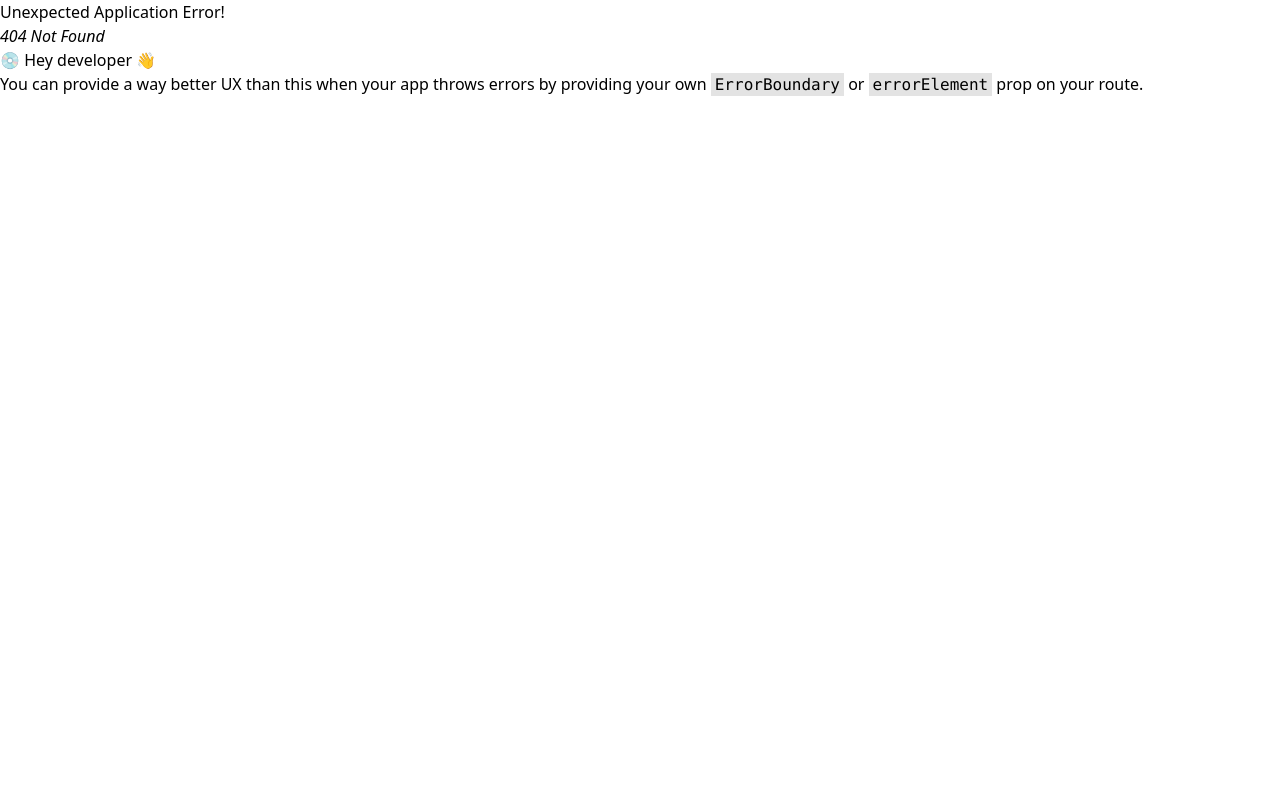
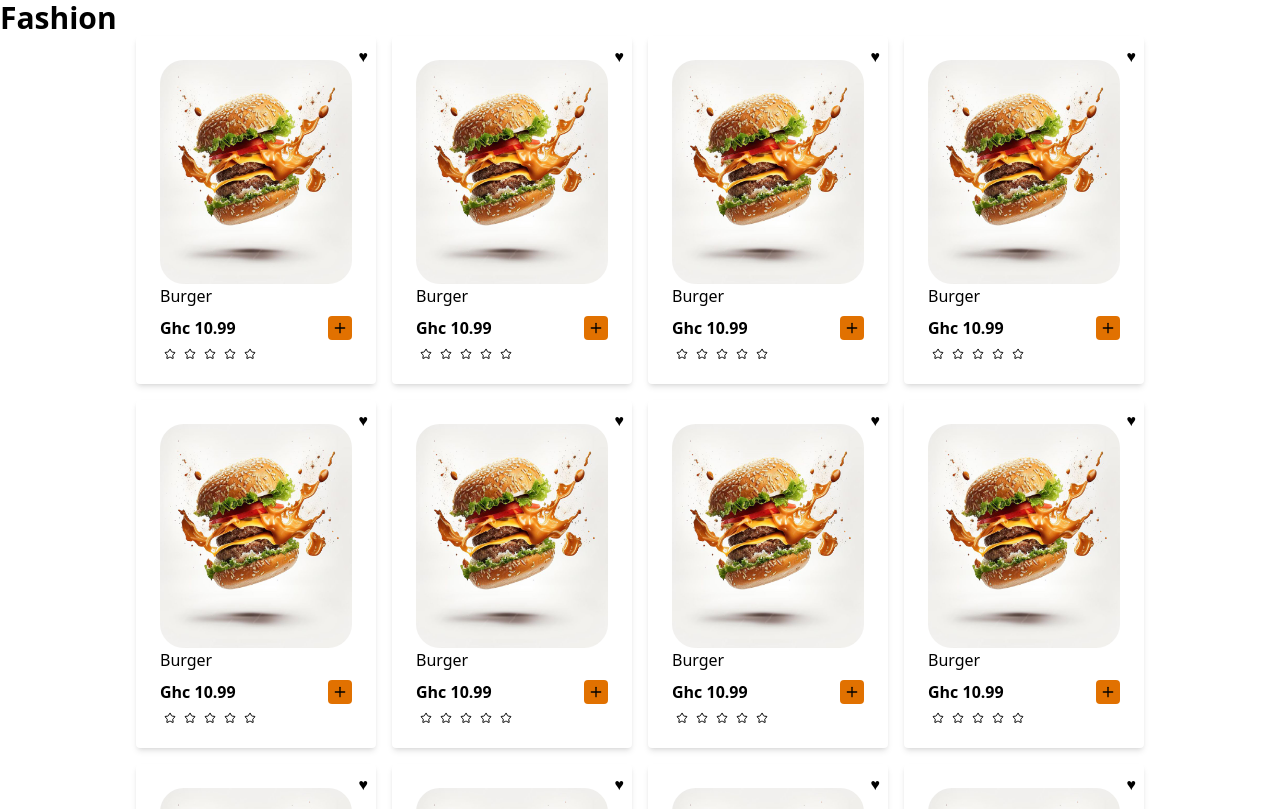
Before and after one commit to Real-Bambi/bambi_online, a React (Vite) app: page /fashion in a window 1280 px wide. Before the commit this address had no page. Shown: the top 809 px of the page. Built offline with nearby package versions, Linux system fonts and the light colour scheme.

Commit message:
creation of categories

```diff
--- a/src/App.jsx
+++ b/src/App.jsx
@@ -5,6 +5,7 @@ import Register from "./Pages/Register";
 import Product from "./Pages/Product";
 import DashBoard from "./Pages/DashBoard";
 import AllProducts from "./AllProducts";
+import Fashion from "./Pages/categories/Fashion";
 
 
 const onlineRouter = createBrowserRouter([
@@ -13,7 +14,8 @@ const onlineRouter = createBrowserRouter([
   {path:'/register', element: <Register />},
   {path:'/product', element: <Product />},
   {path:'/dashboard', element: <DashBoard />},
-  {path:'/allproducts', element: <AllProducts />}
+  {path:'/allproducts', element: <AllProducts />},
+  {path:'/fashion', element:<Fashion />}
 ])
 function App() {
 
--- a/src/Pages/Product.jsx
+++ b/src/Pages/Product.jsx
@@ -1,7 +1,13 @@
+import ProductCard from "../components/ProductCard"
+
 export default function Product () {
    return(
-     <div>
-        This is the View Product Page
+     <div className="flex gap-20 ">
+      {[1,2,3].map(item=>{
+         return (
+            <ProductCard  key={item.id}  />
+         )
+      })}
     </div>
    )
 }
--- /dev/null
+++ b/src/Pages/categories/Animals.jsx
@@ -0,0 +1,9 @@
+import Category from "../../components/Category"
+
+export default function Animals () {
+    return(
+       <div className=" flex items-center justify-center">
+         <Category />
+       </div>
+    )
+}
--- /dev/null
+++ b/src/Pages/categories/Beauty.jsx
@@ -0,0 +1,9 @@
+import Category from "../../components/Category"
+
+export default function Beauty () {
+    return(
+       <div className=" flex items-center justify-center">
+         <Category />
+       </div>
+    )
+}
--- /dev/null
+++ b/src/Pages/categories/Equipment.jsx
@@ -0,0 +1,9 @@
+import Category from "../../components/Category"
+
+export default function Equipment () {
+    return(
+       <div className=" flex items-center justify-center">
+         <Category />
+       </div>
+    )
+}
--- /dev/null
+++ b/src/Pages/categories/Fashion.jsx
@@ -0,0 +1,12 @@
+import Category from "../../components/Category"
+
+export default function Fashion () {
+    return(
+    <div>
+        <h1 className="text-3xl font-bold">Fashion</h1>
+           <div className=" flex items-center justify-center">
+         <Category />
+       </div>
+    </div>
+    )
+}
--- /dev/null
+++ b/src/Pages/categories/Goods.jsx
@@ -0,0 +1,12 @@
+import Category from "../../components/Category"
+
+export default function Goods () {
+    return(
+      <div >
+        <h1 className="text-3xl font-bold">Goods</h1>
+         <div className=" flex items-center justify-center">
+         <Category />
+       </div>
+      </div>
+    )
+}
--- /dev/null
+++ b/src/Pages/categories/Vehicles.jsx
@@ -0,0 +1,12 @@
+import Category from "../../components/Category"
+
+export default function Vehicles () {
+    return(
+      <div>
+        <h1 className="text-3xl font-bold">AutoMobiles</h1>
+         <div className=" flex items-center justify-center">
+         <Category />
+       </div>
+      </div>
+    )
+}
--- a/src/components/Category.jsx
+++ b/src/components/Category.jsx
@@ -1,5 +1,31 @@
-export default function Footer () {
-    <div>
-        This is the Category
-    </div>
+import ProductCard from "./ProductCard"
+
+
+
+
+export default function Catergory () {
+    return (
+            <div>
+<div className="grid grid-cols-2 md:grid-cols-4 gap-4">
+        {/* NavBAR */}
+
+
+             {[1,2,3,4,5,6,7,8,9,10,11,12,13,14,15,16,17,18,19,20].map(item => {
+                return(
+                            <ProductCard key={item.id} />
+                )
+
+
+       })}
+       </div>
+      {/* Footer */}
+       </div>
+    )
+
+
+
+
+
+
+
 }
--- a/src/components/ProductCard.jsx
+++ b/src/components/ProductCard.jsx
@@ -1,5 +1,44 @@
-export default function ProductCard () {
-    <div>
-        This is the Product Card
-    </div>
+import InitialCard from '../assets/images/initial-product.jpg';
+import { Plus, Star } from 'lucide-react';
+
+
+
+
+
+export default function ProductCard() {
+
+
+    function likeBtn() {
+        const heart = document.getElementById('heart');
+        heart.classList.toggle('text-red-500'); // Adds/removes red
+        heart.classList.toggle('text-black');   // Adds/removes black
+    }
+
+    return (
+        <div className='shadow-md md:w-60 bg-white rounded p-6 relative'>
+            <img src={InitialCard} alt="burger image" className='size-56 rounded-3xl' />
+            <span className='pt-4'>
+
+                <h1>Burger</h1>
+                <div className='flex flex-row justify-between pt-2 '>
+                    <p className='font-bold'>Ghc 10.99</p>
+                    <Plus className='bg-amber-600 rounded p-1 ' />
+                </div>
+                <div className='flex'>
+                    {[...Array(5)].map((_, i) => (
+                        <Star className='pt-2 w-5 h-5 ' key={i} />
+                    ))}
+                </div>
+                <span
+                    id="heart"
+                    onClick={likeBtn}
+                    className="cursor-pointer absolute top-2 right-2 text-black"
+                >
+                    ♥
+                </span>
+
+            </span>
+
+        </div>
+    )
 }
```
Also changed, not shown: src/assets/images/initial-product.jpg (added).
